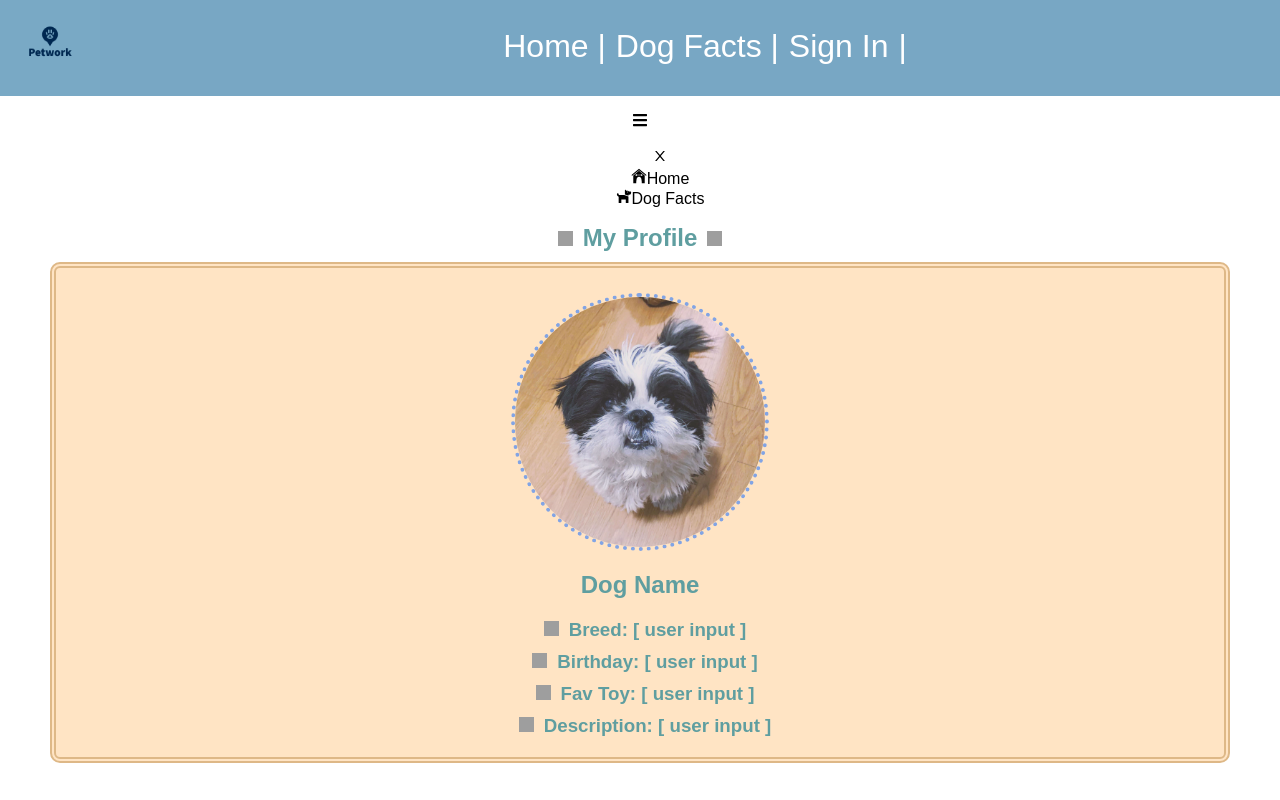
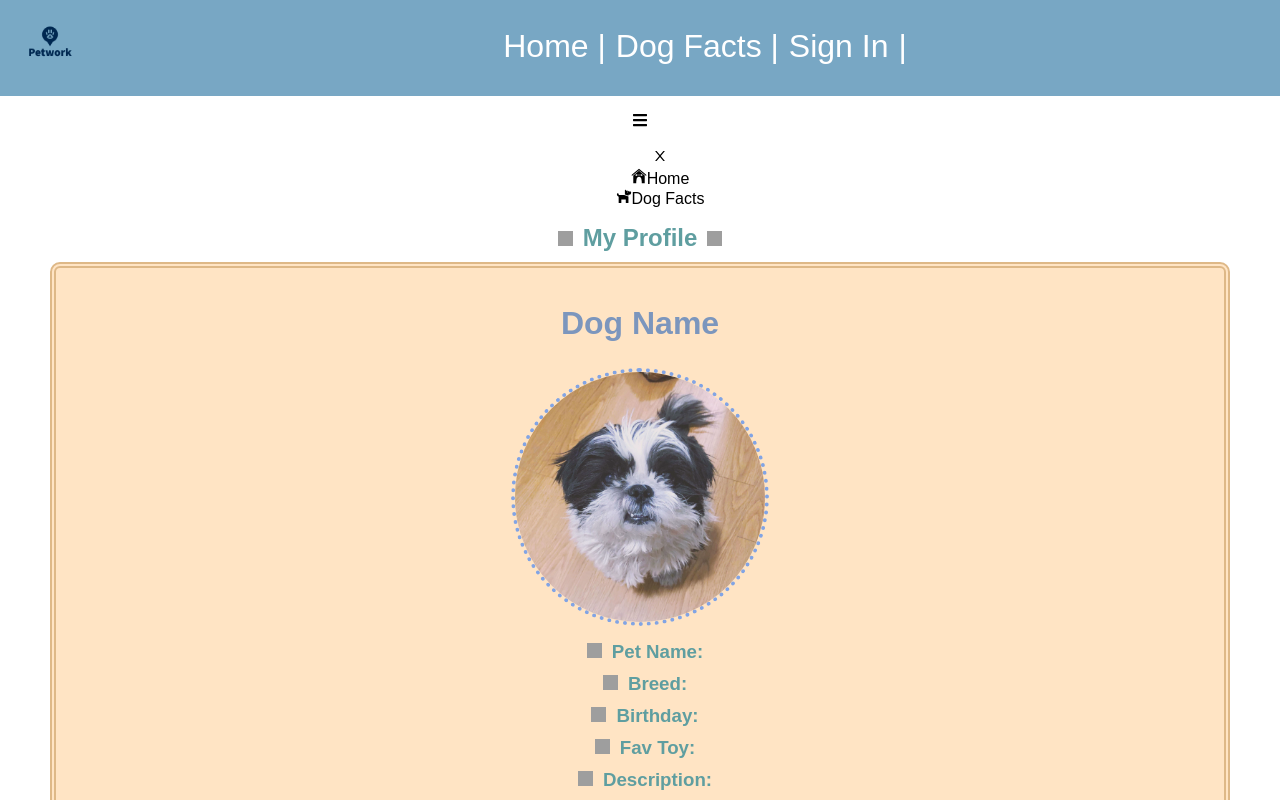
Before and after one commit to chamomiletay/petworkfrontend, a React (Create React App) app: page /profile/1 in a window 1280 px wide. Shown: the top 800 px of the page. Built offline with nearby package versions, Linux system fonts and the light colour scheme; no server answers; grey boxes are pictures that could not be loaded.

Commit message:
Sign in and signup info populate on 'Profile' page

```diff
--- a/src/components/Profile.css
+++ b/src/components/Profile.css
@@ -51,3 +51,8 @@
     font-weight: bold;
     padding: 1rem;
 }
+
+.user {
+    color: #7C96BD;
+    font-size: 2em;
+}
--- a/src/components/Profile.js
+++ b/src/components/Profile.js
@@ -31,7 +31,7 @@ const Profile = () => {
     // eslint-disable-next-line
   }, [])
 
-  console.log(user.username)
+  console.log(user.dogName)
 
   return (
     <div className='profile'>
@@ -44,30 +44,37 @@ const Profile = () => {
       {/* Begin Descriptive Info */}
         <div className='profile-info'>
 
+          {user ? <h2 className='user'>{user.username}</h2> : <h2 className='user'>Dog Name</h2>}
+
           <img className='profile-pic' src={bentleyPhoto} alt="User's profile"/>
-
-            {user ? <h2>{user.username}</h2> : <h2>Dog Name</h2>}
 
           <div className='descript-container'>
 
             <img className='pawprint' src={pawprint} alt='pawprint'/>
-            <h3 className='descriptor'>Breed: [ user input ]</h3>
+            <h3 className='descriptor'>Pet Name: {user.dogName}</h3>
+
+          </div>
+
+          <div className='descript-container'>
+
+            <img className='pawprint' src={pawprint} alt='pawprint'/>
+            <h3 className='descriptor'>Breed: {user.dogBreed}</h3>
 
           </div>
 
           <div className='descript-container'>
             <img className='pawprint' src={pawprint} alt='pawprint'/>
-            <h3 className='descriptor'>Birthday: [ user input ]</h3>
+            <h3 className='descriptor'>Birthday: {user.dogBirthday}</h3>
           </div>
 
           <div className='descript-container'>
             <img className='pawprint' src={pawprint} alt='pawprint'/>
-            <h3 className='descriptor'>Fav Toy: [ user input ]</h3>
+            <h3 className='descriptor'>Fav Toy: {user.favoriteToy}</h3>
           </div>
 
           <div className='descript-container'>
             <img className='pawprint' src={pawprint} alt='pawprint'/>
-            <h3 className='descriptor'>Description: [ user input ]</h3>
+            <h3 className='descriptor'>Description: {user.dogDescription}</h3>
           </div>
 
         </div>
```
